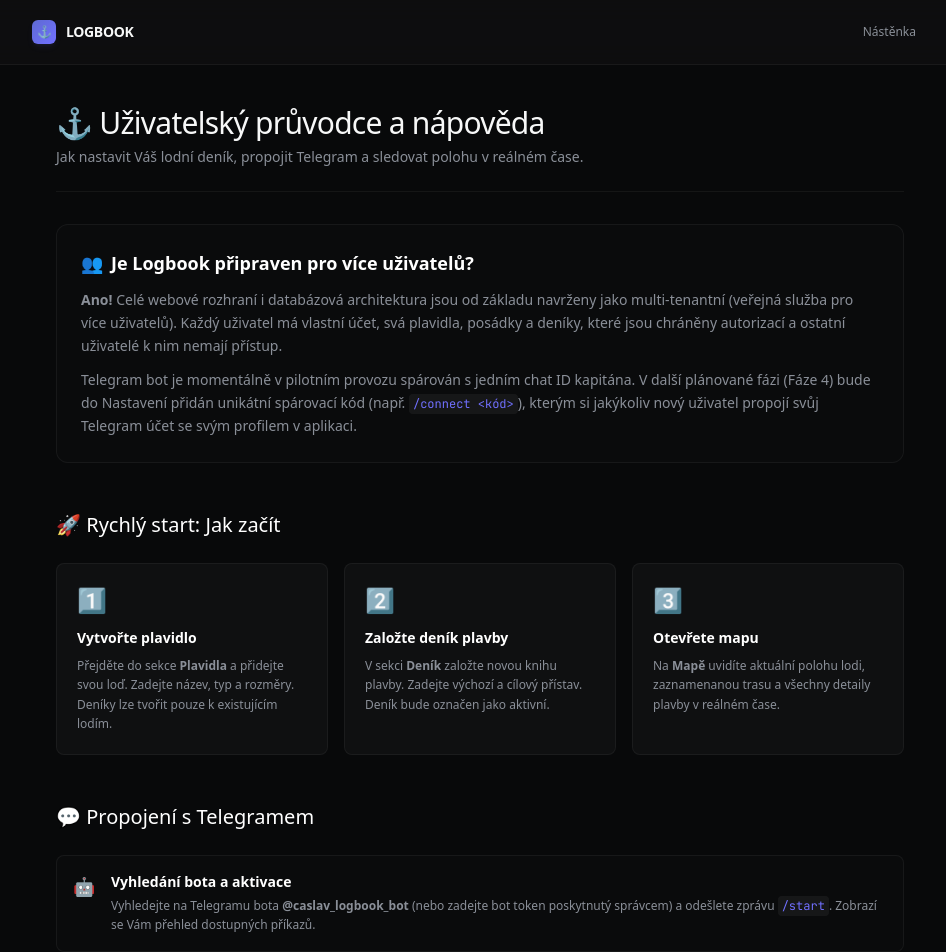
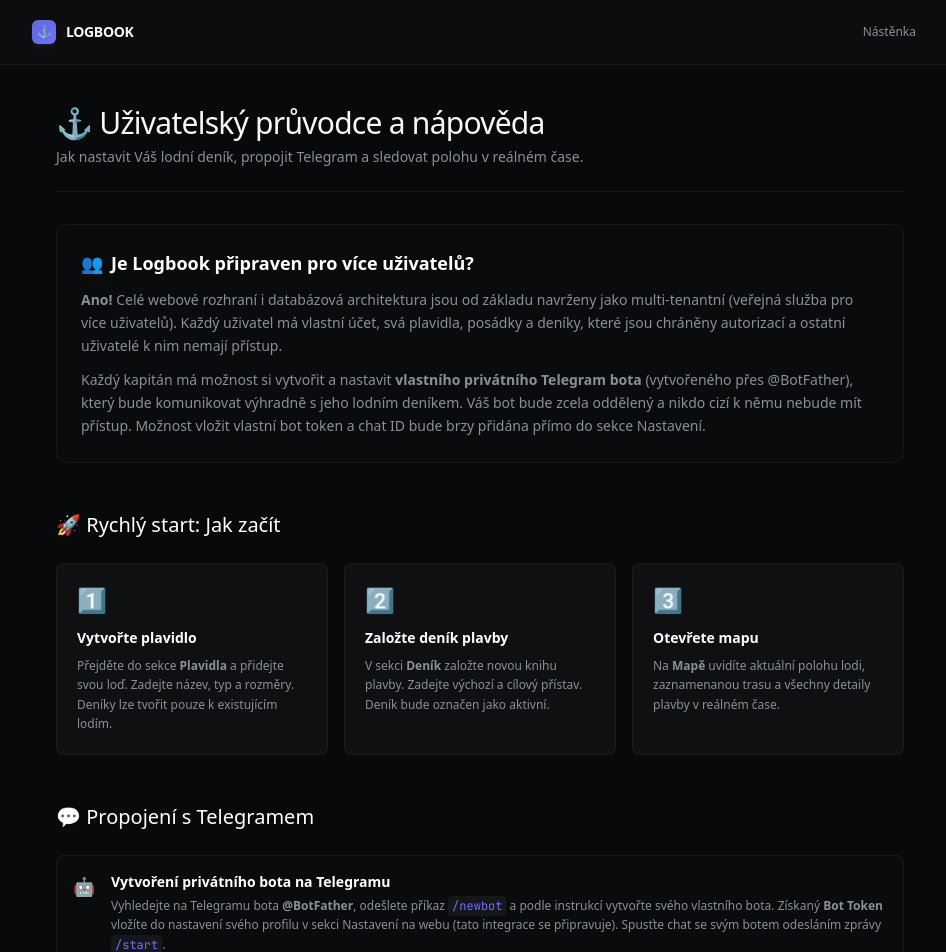
Before and after one commit to VaclavSercl/logbook, a Next.js app in the folder frontend/: page /help in a window 1280 px wide. Shown: the top 952 px of the page, without its empty margins (160-1106 px from the left). Built offline with nearby package versions, Linux system fonts and the light colour scheme.

Commit message:
docs(frontend): clarify that each user registers their own private Telegram bot in help guide

```diff
--- a/frontend/src/app/help/page.tsx
+++ b/frontend/src/app/help/page.tsx
@@ -67,7 +67,7 @@ export default function HelpPage() {
               <strong>Ano!</strong> Celé webové rozhraní i databázová architektura jsou od základu navrženy jako multi-tenantní (veřejná služba pro více uživatelů). Každý uživatel má vlastní účet, svá plavidla, posádky a deníky, které jsou chráněny autorizací a ostatní uživatelé k nim nemají přístup.
             </p>
             <p className="text-sm text-[#8a8f98] leading-relaxed">
-              Telegram bot je momentálně v pilotním provozu spárován s jedním chat ID kapitána. V další plánované fázi (Fáze 4) bude do Nastavení přidán unikátní spárovací kód (např. <code className="font-mono-custom text-xs bg-white/[0.05] px-1 py-0.5 rounded text-[#7170ff]">/connect &lt;kód&gt;</code>), kterým si jakýkoliv nový uživatel propojí svůj Telegram účet se svým profilem v aplikaci.
+              Každý kapitán má možnost si vytvořit a nastavit <strong>vlastního privátního Telegram bota</strong> (vytvořeného přes @BotFather), který bude komunikovat výhradně s jeho lodním deníkem. Váš bot bude zcela oddělený a nikdo cizí k němu nebude mít přístup. Možnost vložit vlastní bot token a chat ID bude brzy přidána přímo do sekce Nastavení.
             </p>
           </section>
 
@@ -111,9 +111,9 @@ export default function HelpPage() {
               <div className="flex gap-4 p-4 bg-white/[0.01] border border-white/[0.05] rounded-lg">
                 <div className="text-lg">🤖</div>
                 <div>
-                  <h4 className="text-sm font-semibold text-white mb-1">Vyhledání bota a aktivace</h4>
+                  <h4 className="text-sm font-semibold text-white mb-1">Vytvoření privátního bota na Telegramu</h4>
                   <p className="text-xs text-[#8a8f98] leading-relaxed">
-                    Vyhledejte na Telegramu bota <strong>@caslav_logbook_bot</strong> (nebo zadejte bot token poskytnutý správcem) a odešlete zprávu <code className="font-mono-custom text-xs bg-white/[0.05] px-1 py-0.5 rounded text-[#7170ff]">/start</code>. Zobrazí se Vám přehled dostupných příkazů.
+                    Vyhledejte na Telegramu bota <strong>@BotFather</strong>, odešlete příkaz <code className="font-mono-custom text-xs bg-white/[0.05] px-1 py-0.5 rounded text-[#7170ff]">/newbot</code> a podle instrukcí vytvořte svého vlastního bota. Získaný <strong>Bot Token</strong> vložíte do nastavení svého profilu v sekci Nastavení na webu (tato integrace se připravuje). Spusťte chat se svým botem odesláním zprávy <code className="font-mono-custom text-xs bg-white/[0.05] px-1 py-0.5 rounded text-[#7170ff]">/start</code>.
                   </p>
                 </div>
               </div>
```
